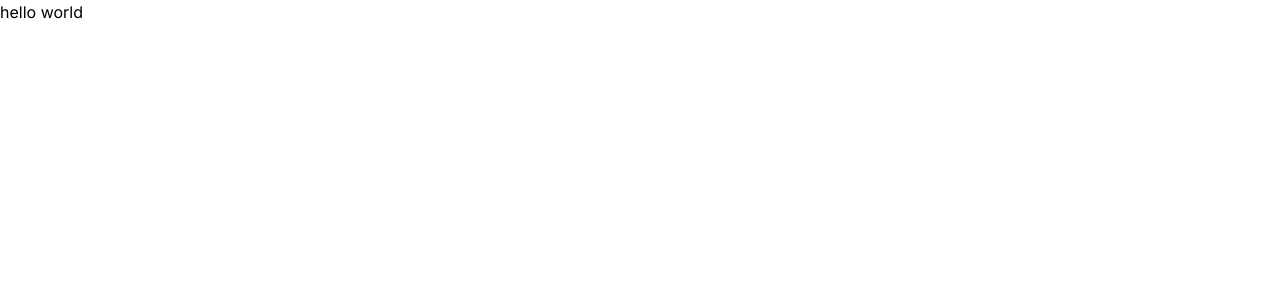
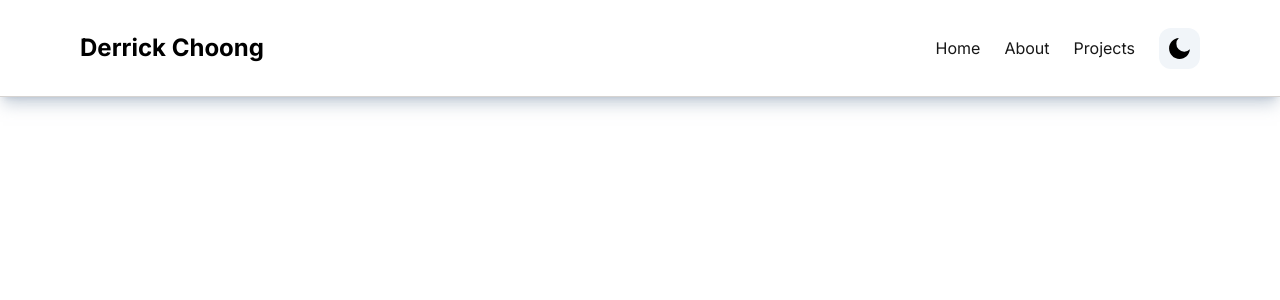
Before and after one commit to DerrickCGT/MyPortfolio, a Next.js app: page / in a window 1280 px wide. Shown: the top 300 px of the page. Built offline with nearby package versions, Linux system fonts and the light colour scheme.

Commit message:
Update Navbar css and functionality

```diff
--- a/app/components/Navbar.tsx
+++ b/app/components/Navbar.tsx
@@ -1,17 +1,121 @@
+'use client'
+
 import React, { useState } from 'react';
 import { Link } from "react-scroll"
 import { useTheme } from "next-themes"
 import { RiMoonFill, RiSunLine } from "react-icons/ri"
 import { IoMdMenu, IoMdClose } from "react-icons/io"
 
+interface NavItem {
+  label: string
+  page: string
+}
 
+const NAV_ITEMS: Array<NavItem> = [
+  {
+    label: "Home",
+    page: "home",
+  },
+  {
+    label: "About",
+    page: "about",
+  },
+  {
+    label: "Projects",
+    page: "projects",
+  },
+]
 
 
 const Navbar = () => {
+  const { systemTheme, theme, setTheme } = useTheme()
+  const currentTheme = theme === "system" ? systemTheme : theme
+  const [navbar, setNavbar] = useState(false)
+
   return (
-    <div>
+    <header
+      className={`
+        w-full
+        mx-auto
+        px-4
+        fixed
+        top-0
+        z-50
+        border-b
+        sm:px-20
+        shadow-lg
+        shadow-slate-400/50
+        ${currentTheme === "dark" ? 'border-stone-600' : 'border-stone-300'}
+        ${currentTheme === "dark" ? "bg-black" : "bg-white"})
+      `}>
+      <div className='md:flex md:items-center justify-between'>
+        <div>
+          <div className='flex items-center justify-between py-3'>
+            <div className='md:py-5 md:block'>
+              <h2 className='text-2xl font-bold'>
+                Derrick Choong
+              </h2>
+            </div>
+            <div className='md:hidden'>
+              <button onClick={() => setNavbar(!navbar)}>
+                {navbar ? <IoMdClose size={25}/> : <IoMdMenu size={25} />}
+              </button>
+            </div>
+          </div>
+        </div>
+        <div>
+          <div className={`
+            flex-1
+            justify-self-center
+            pb-3
+            mt-8
+            md:block
+            md:pb-0
+            md:mt-0
+            ${navbar ? "block" : "hidden"}
+            `}
+          >
+            <div className='items-center justify-center space-y-8 md:flex md:space-x-6 md:space-y-0'>
+              {NAV_ITEMS.map((item, idx) => {
+                return (
+                  <Link
+                  key={idx}
+                  to={item.page}
+                  className={
+                    "block lg:inline-block text-neutral-900  hover:text-neutral-500 dark:text-neutral-100"
+                  }
+                  activeClass="active"
+                  spy={true}
+                  smooth={true}
+                  offset={-100}
+                  duration={500}
+                  onClick={() => setNavbar(!navbar)}
+                >
+                  {item.label}
+                </Link>
+                )
+              })}
+              {
+                currentTheme === "dark" ? (
+                  <button
+                    onClick={() => setTheme("light")}
+                    className='bg-slate-100 p-2 rounded-xl'>
+                      <RiSunLine size={25} color="black"/>
+                  </button>
+                ) : (
+                  <button
+                    onClick={() => setTheme("dark")}
+                    className='bg-slate-100 p-2 rounded-xl'>
+                    <RiMoonFill size={25}/>
+                  </button>
+                )
+              }
+            </div>
+          </div>
+        </div>
 
-    </div>
+      </div>
+    </header>
   )
 }
 
--- a/app/layout.tsx
+++ b/app/layout.tsx
@@ -2,6 +2,7 @@ import './globals.css'
 import type { Metadata } from 'next'
 import { Inter } from 'next/font/google'
 import Navbar from './components/Navbar'
+import ParentProviders from './providers/ParentProviders'
 
 const inter = Inter({ subsets: ['latin'] })
 
@@ -18,9 +19,12 @@ export default function RootLayout({
   return (
     <html lang="en">
       <body className={inter.className}>
-        <Navbar />
-        {children}
-        </body>
+        <ParentProviders>
+          <Navbar />
+          {children}
+        </ParentProviders>
+
+      </body>
     </html>
   )
 }
--- a/app/page.tsx
+++ b/app/page.tsx
@@ -4,7 +4,8 @@ import styles from './page.module.css'
 export default function Home() {
   return (
     <main>
-      <h1 >hello world</h1>
+      <h1 ></h1>
+
     </main>
   )
 }
--- /dev/null
+++ b/app/providers/ParentProviders.tsx
@@ -0,0 +1,20 @@
+"use client";
+
+import React from "react";
+
+import { ThemeProvider } from "next-themes";
+import Navbar from "../components/Navbar";
+
+
+export default function ParentProviders({
+    children
+}: {
+    children: React.ReactNode
+}) {
+    return (
+        <ThemeProvider enableSystem={true} attribute="class">
+
+            {children}
+        </ThemeProvider>
+    )
+}
--- a/package.json
+++ b/package.json
@@ -20,6 +20,7 @@
     "@types/node": "^20",
     "@types/react": "^18",
     "@types/react-dom": "^18",
+    "@types/react-scroll": "^1.8.8",
     "autoprefixer": "^10.4.16",
     "eslint": "^8",
     "eslint-config-next": "13.5.4",
--- a/tailwind.config.js
+++ b/tailwind.config.js
@@ -1,5 +1,6 @@
 /** @type {import('tailwindcss').Config} */
 module.exports = {
+  darkMode:"class",
   content: [
     "./app/**/*.{js,ts,jsx,tsx,mdx}",
     "./pages/**/*.{js,ts,jsx,tsx,mdx}",
@@ -9,7 +10,9 @@ module.exports = {
     "./src/**/*.{js,ts,jsx,tsx,mdx}",
   ],
   theme: {
-    extend: {},
+    extend: {
+
+    },
   },
   plugins: [],
 }
```
Also changed, not shown: 1 other file (tests, documents, lock files or other folders).
